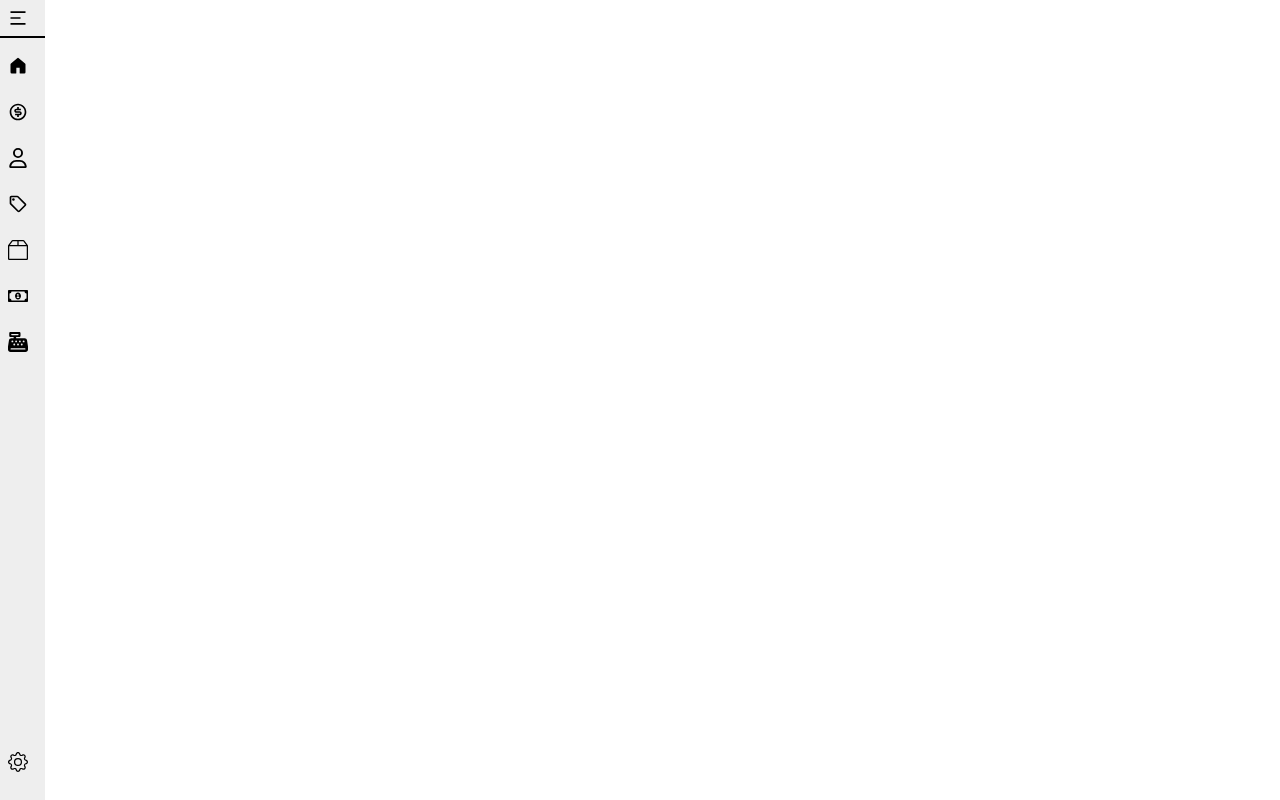
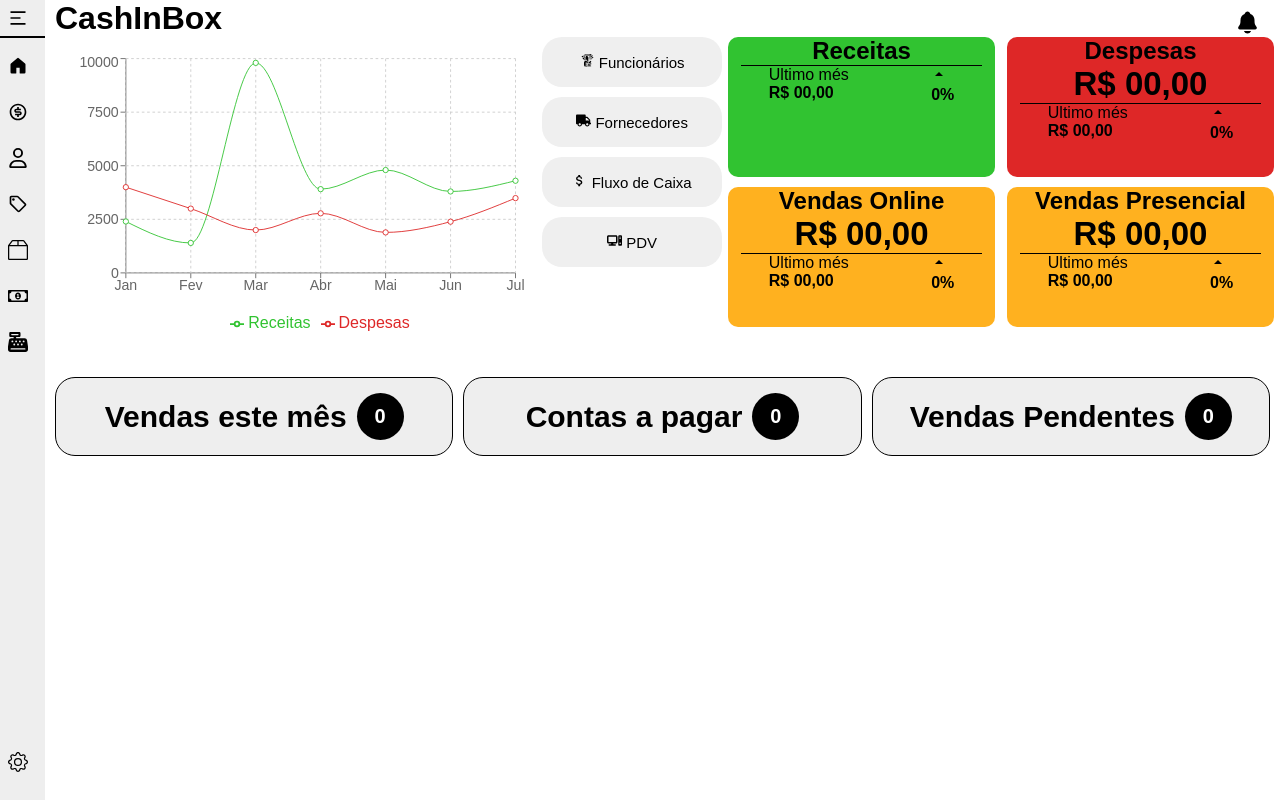
Before and after one commit to carloseduardolsouza/CashInBox_, a React (Create React App) app: page / in a window 1280 px wide. Built offline with nearby package versions, Linux system fonts and the light colour scheme.

Commit message:
Pagina Home Criada

```diff
--- /dev/null
+++ b/src/screens/Home/Home.css
@@ -0,0 +1,112 @@
+#Homescreen {
+  margin-left: 55px;
+}
+
+.NotificationHomeScreen {
+  position: absolute;
+  font-size: 25px;
+  top: 10px;
+  right: 20px;
+  cursor: pointer;
+}
+
+.HeaderHomeDeashBoard {
+  display: flex;
+  justify-content: space-between;
+}
+
+.ButtonHeaderDeashBoard {
+  display: flex;
+  flex-direction: column;
+}
+
+.ButtonHeaderDeashBoard > button {
+  padding: 5px;
+  font-size: 15px;
+  border-radius: 20px;
+  margin-bottom: 10px;
+  cursor: pointer;
+  height: 50px;
+  width: 180px;
+}
+
+.LoyautCardMétricasBox {
+  width: 630px;
+  display: flex;
+  flex-wrap: wrap;
+  justify-content: space-around;
+}
+
+.cardMétricasBox {
+  width: 48%;
+  height: 140px;
+  margin-bottom: 5px;
+  border-radius: 10px;
+}
+
+.linha {
+  height: 1px;
+  width: 90%;
+  background-color: black;
+  margin: auto;
+}
+
+.displayFlex {
+  display: flex;
+  justify-content: space-around;
+}
+
+.green {
+  background-color: #31c331;
+}
+
+.red {
+  background-color: #de2727;
+}
+
+.orange {
+  background-color: #ffb11f;
+}
+
+.cardMétricasBox > h1 {
+  font-size: 33px;
+}
+
+.cardMétricasBox > h2 ,.cardMétricasBox > h1 {
+  text-align: center;
+}
+
+
+
+.MainHomeDeashBoard {
+  display: flex;
+  justify-content: space-around;
+  margin-top: 40px;
+}
+
+.NotficationHome {
+  background-color: black;
+  color: white;
+  width: 47px;
+  height: 47px;
+  border-radius: 50%;
+  display: flex;
+  justify-content: center;
+  align-items: center;
+  font-size: 20px;
+  margin-left: 10px;
+}
+
+.MainHomeDeashBoard > article {
+  background-color: #eee;
+  width: 45%;
+  text-align: center;
+  border: 1px solid black;
+  padding: 15px;
+  font-size: 20px;
+  border-radius: 20px;
+  margin-right: 10px;
+  display: flex;
+  justify-content: center;
+  align-items: center;
+}
--- /dev/null
+++ b/src/screens/Home/Home.jsx
@@ -0,0 +1,179 @@
+import "./Home.css";
+import { useState, useEffect } from "react";
+
+//Biblioteca de Gráficos
+import {
+  LineChart,
+  Line,
+  XAxis,
+  YAxis,
+  CartesianGrid,
+  Tooltip,
+  Legend,
+} from "recharts";
+
+//Icones Usados
+import { FaTruck } from "react-icons/fa";
+import { GiTakeMyMoney } from "react-icons/gi";
+import { MdAttachMoney } from "react-icons/md";
+import { FaComputer } from "react-icons/fa6";
+import { IoNotifications } from "react-icons/io5";
+import { IoMdArrowDropup } from "react-icons/io";
+
+//componente que faz ligação com a Api
+//import fetchapi from "../../api/fetchapi";
+
+function Home() {
+  const [notificaçãp, setNotificação] = useState(false);
+  const [receitas, setReceitas] = useState();
+
+  //informações dos gráficos
+  const data = [
+    { name: "Jan", Despesas: 4000, Receitas: 2400 },
+    { name: "Fev", Despesas: 3000, Receitas: 1398 },
+    { name: "Mar", Despesas: 2000, Receitas: 9800 },
+    { name: "Abr", Despesas: 2780, Receitas: 3908 },
+    { name: "Mai", Despesas: 1890, Receitas: 4800 },
+    { name: "Jun", Despesas: 2390, Receitas: 3800 },
+    { name: "Jul", Despesas: 3490, Receitas: 4300 },
+  ];
+
+  /*useEffect(() => {
+    fetchapi.métricas().then((response) => setReceitas(response.receita))
+  }, [])*/
+
+  return (
+    <div id="Homescreen">
+      <div className="NotificationHomeScreen" onClick={() => ""}>
+        <IoNotifications />
+      </div>
+
+      <h1>{"CashInBox"}</h1>
+
+      <header className="HeaderHomeDeashBoard">
+        <LineChart
+          width={550}
+          height={300}
+          data={data}
+          margin={{ top: 5, right: 30, left: 20, bottom: 5 }}
+        >
+          <XAxis dataKey="name" />
+          <YAxis />
+          <CartesianGrid strokeDasharray="3 3" />
+          <Tooltip />
+          <Legend />
+          <Line type="monotone" dataKey="Receitas" stroke="#31c331" />
+          <Line type="monotone" dataKey="Despesas" stroke="#de2727" />
+        </LineChart>
+
+        <div className="ButtonHeaderDeashBoard">
+          <button onClick={() => (window.location.href = "/")}>
+            <GiTakeMyMoney /> Funcionários
+          </button>
+          <button onClick={() => (window.location.href = "/")}>
+            <FaTruck /> Fornecedores
+          </button>
+          <button onClick={() => (window.location.href = "/")}>
+            <MdAttachMoney /> Fluxo de Caixa
+          </button>
+          <button onClick={() => (window.location.href = "/")}>
+            <FaComputer /> PDV
+          </button>
+        </div>
+
+        <div className="LoyautCardMétricasBox">
+          <article className="cardMétricasBox green">
+            <h2>Receitas</h2>
+            <h1>{}</h1>
+            <div className="linha" />
+            <div className="displayFlex">
+              <div>
+                <p>Ultimo més</p>
+                <strong>{"R$ 00,00"}</strong>
+              </div>
+              <div>
+                <p>
+                  <IoMdArrowDropup />
+                </p>
+                <strong>{"0%"}</strong>
+              </div>
+            </div>
+          </article>
+
+          <article className="cardMétricasBox red">
+            <h2>Despesas</h2>
+            <h1>{"R$ 00,00"}</h1>
+            <div className="linha" />
+            <div className="displayFlex">
+              <div>
+                <p>Ultimo més</p>
+                <strong>{"R$ 00,00"}</strong>
+              </div>
+              <div>
+                <p>
+                  <IoMdArrowDropup />
+                </p>
+                <strong>{"0%"}</strong>
+              </div>
+            </div>
+          </article>
+
+          <article className="cardMétricasBox orange">
+            <h2>Vendas Online</h2>
+            <h1>{"R$ 00,00"}</h1>
+            <div className="linha" />
+            <div className="displayFlex">
+              <div>
+                <p>Ultimo més</p>
+                <strong>{"R$ 00,00"}</strong>
+              </div>
+              <div>
+                <p>
+                  <IoMdArrowDropup />
+                </p>
+                <strong>{"0%"}</strong>
+              </div>
+            </div>
+          </article>
+
+          <article className="cardMétricasBox orange">
+            <h2>Vendas Presencial</h2>
+            <h1>{"R$ 00,00"}</h1>
+            <div className="linha" />
+            <div className="displayFlex">
+              <div>
+                <p>Ultimo més</p>
+                <strong>{"R$ 00,00"}</strong>
+              </div>
+              <div>
+                <p>
+                  <IoMdArrowDropup />
+                </p>
+                <strong>{"0%"}</strong>
+              </div>
+            </div>
+          </article>
+        </div>
+      </header>
+
+      <main className="MainHomeDeashBoard">
+        <article>
+          <h1>Vendas este mês</h1>
+          <h1 className="NotficationHome">{"0"}</h1>
+        </article>
+
+        <article>
+          <h1>Contas a pagar</h1>
+          <h1 className="NotficationHome">{"0"}</h1>
+        </article>
+
+        <article>
+          <h1>Vendas Pendentes</h1>
+          <h1 className="NotficationHome">{"0"}</h1>
+        </article>
+      </main>
+    </div>
+  );
+}
+
+export default Home;
```
Also changed, not shown: eslint.config.mjs (added, +13 -0 lines), package.json (+8 -0 lines), src/App.jsx (+164 -132 lines), 1 other file (tests, documents, lock files or other folders).
